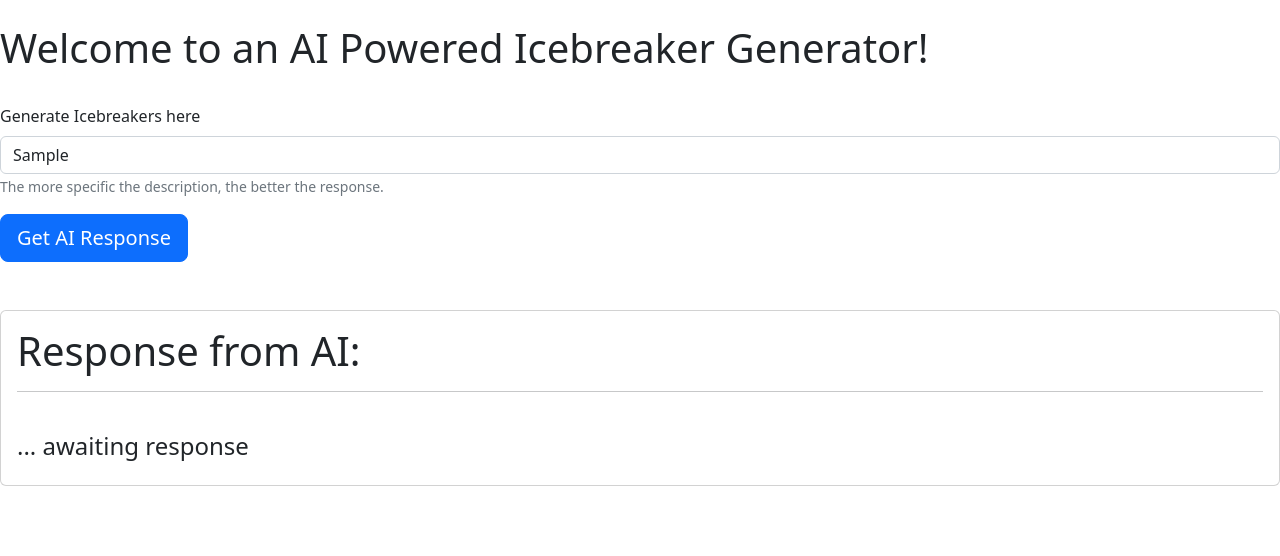
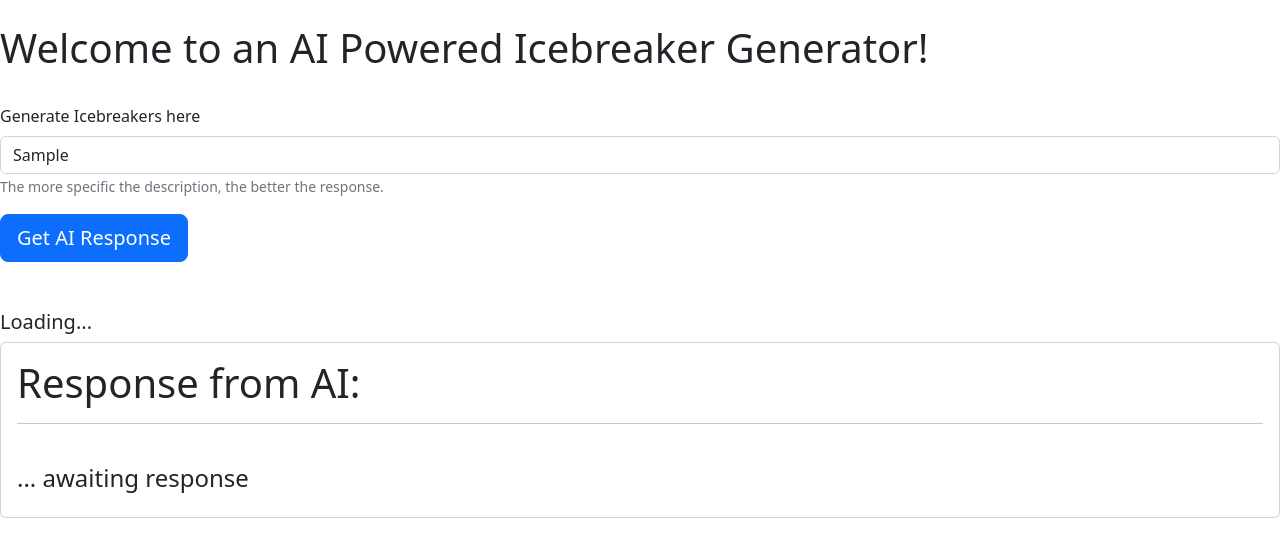
Before and after one commit to zshipchandler/openAI-demo, a React (Create React App) app: page / in a window 1280 px wide. Both pictures are taken after typing "Sample" into the empty fields and a click on the button "Get AI Response". Shown: the top 556 px of the page. Built offline with nearby package versions, Linux system fonts and the light colour scheme; no server answers.

Commit message:
add loading text

```diff
--- a/src/components/Home.js
+++ b/src/components/Home.js
@@ -17,8 +17,10 @@ const openai = new OpenAIApi(configuration);
 function Home() {
     const [header, setHeader] = useState("Response from AI:")
     const [response, setResponse] = useState("... awaiting response")
+    const [loading, setLoading] = useState(false)
 
     async function fetchOpenAi(prompt) {
+        setLoading(true)
         const response = await openai.createCompletion({
             model: "text-davinci-003",
             prompt: `${prompt}`,
@@ -28,6 +30,7 @@ function Home() {
             frequency_penalty: 0,
             presence_penalty: 0,
           });
+        setLoading(false)
         return response;
 
     }
@@ -62,14 +65,13 @@ function Home() {
                     The more specific the description, the better the response.
                     </Form.Text>
                 </Form.Group>
-
                 <Button variant="primary" size="lg" type="submit">
                     Get AI Response
                 </Button>
             </Form>
             <br/>
             <br/>
-
+            {loading && <h5>Loading...</h5>}
             <Card>
                 <Card.Body>
                     <Card.Title><h1>{header}</h1></Card.Title>
```
